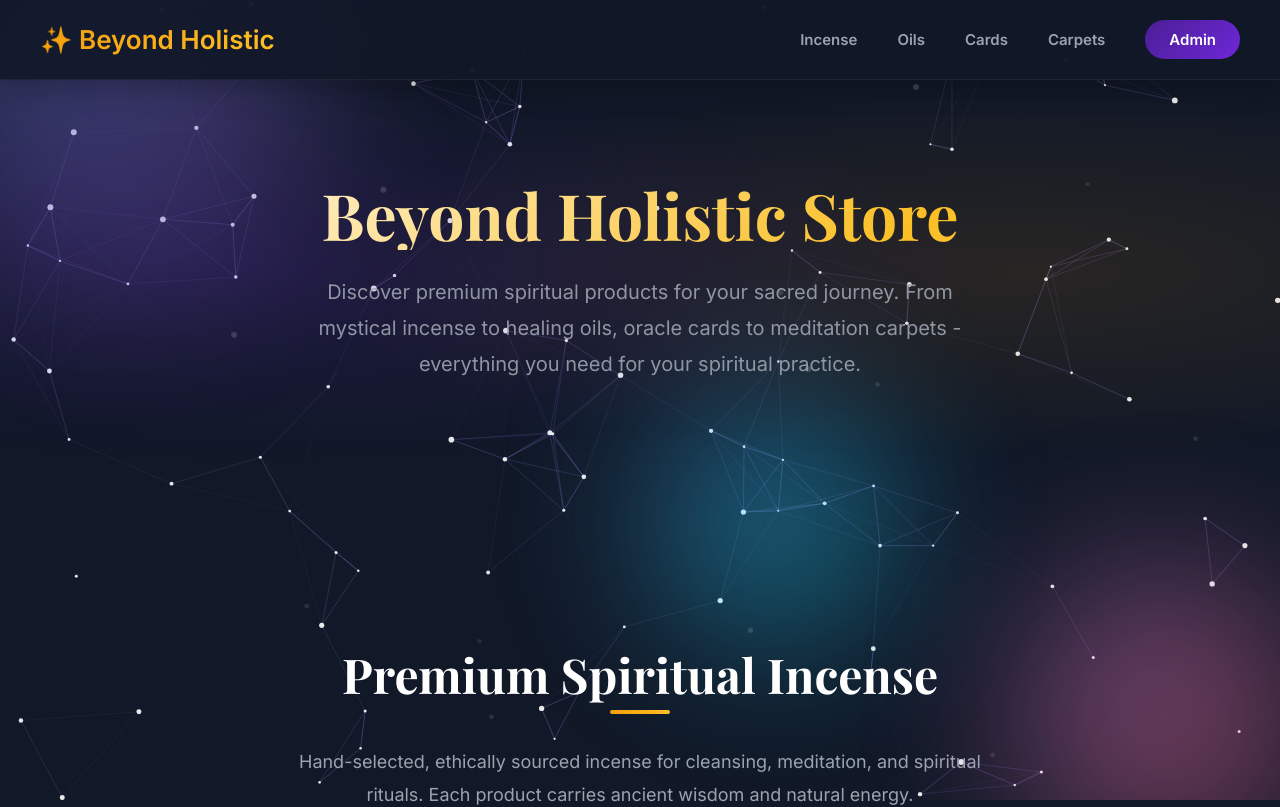
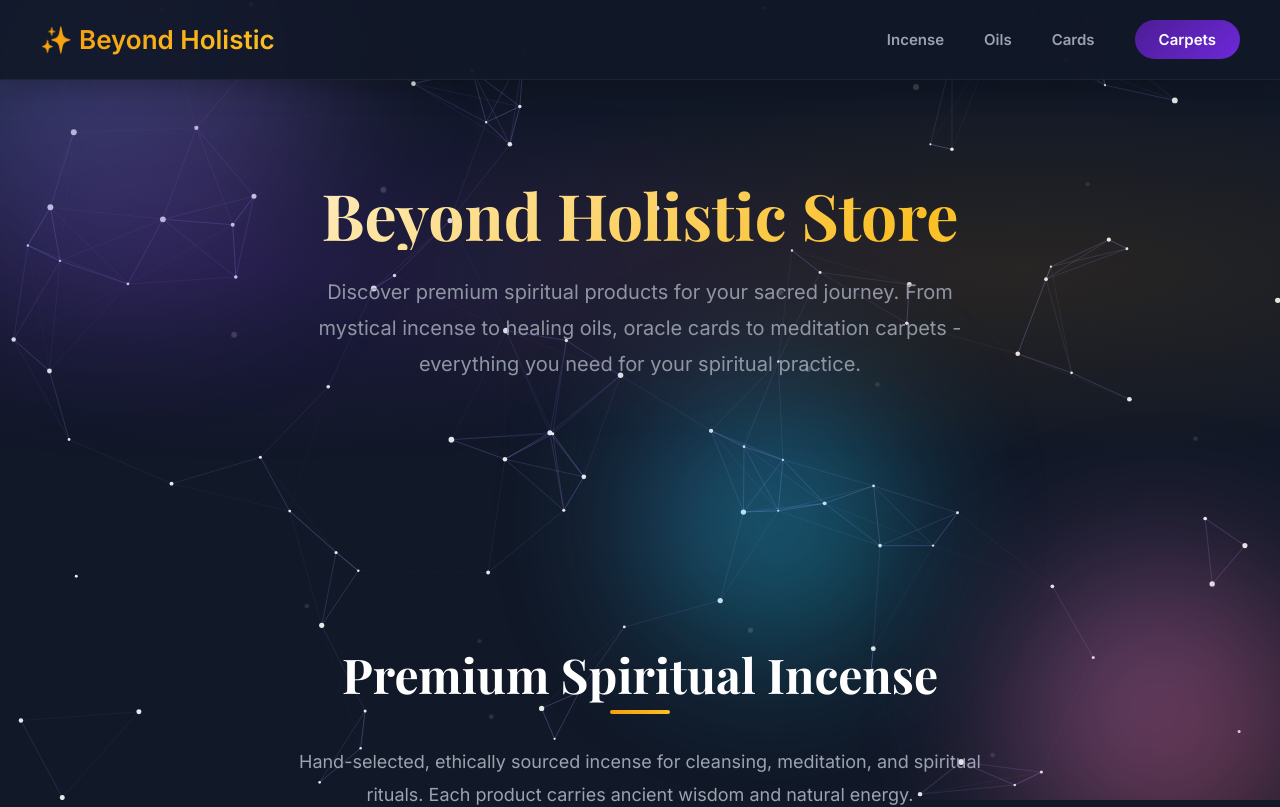
Before and after one commit to AHMEDmoham3d/omnia-store-pro, a React app: page / in a window 1280 px wide. Shown: the top 807 px of the page. Built offline with nearby package versions, Linux system fonts and the light colour scheme.

Commit message:
first commit

```diff
--- a/src/App.tsx
+++ b/src/App.tsx
@@ -50,7 +50,6 @@ function App() {
               <a href="#oils">Oils</a>
               <a href="#cards">Cards</a>
               <a href="#carpets">Carpets</a>
-              <Link to="/admin">Admin</Link>
             </nav>
           </div>
         </header>
@@ -64,7 +63,7 @@ function App() {
 
         <footer className="footer">
           <div className="footer-content">
-            <p>&copy; 2024 Spiritual Store. All rights reserved.</p>
+            <p>&copy; 2024 Beyond Holistic. All rights reserved.</p>
             <p>Premium spiritual products for your sacred journey</p>
           </div>
         </footer>
```
